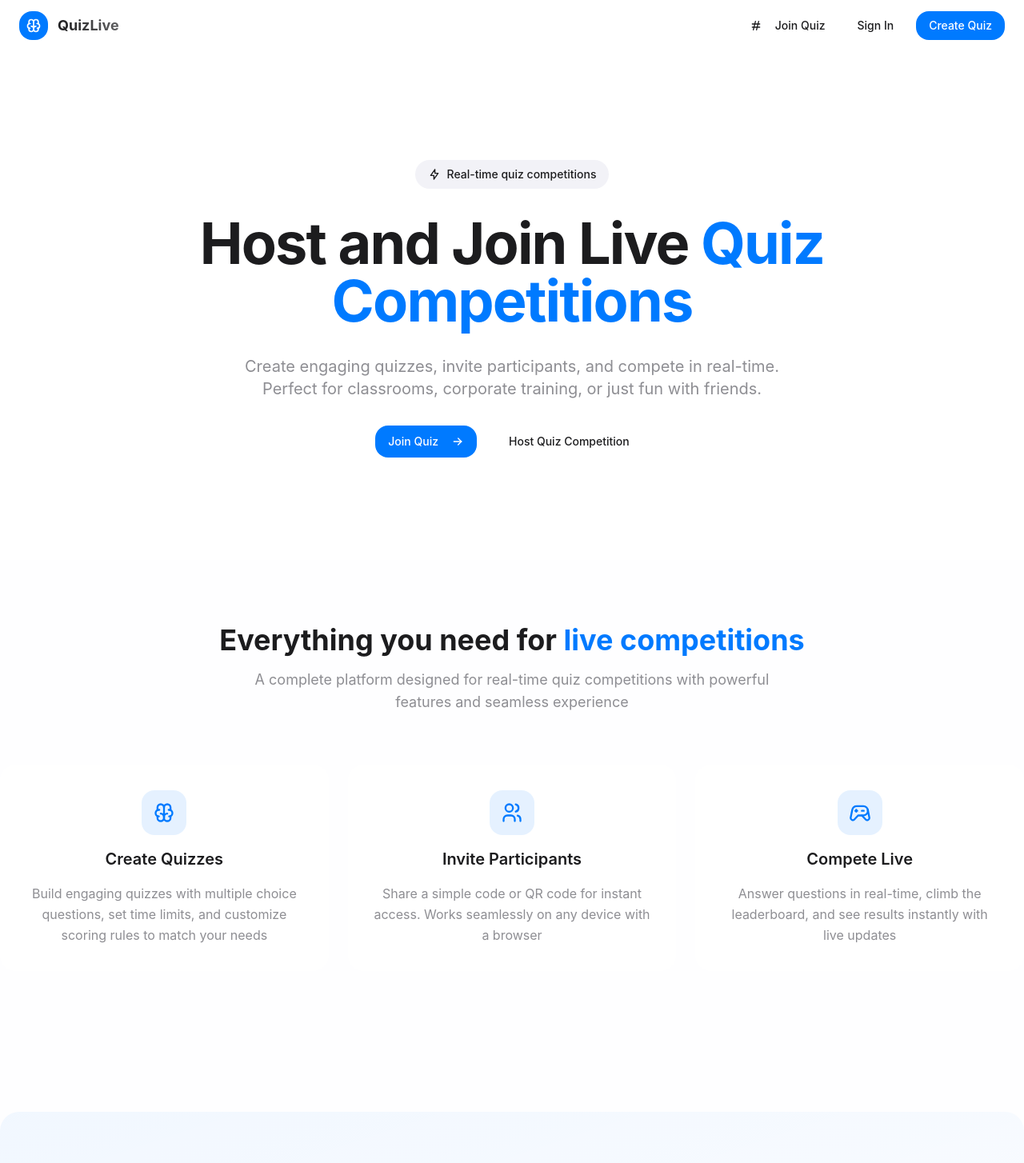
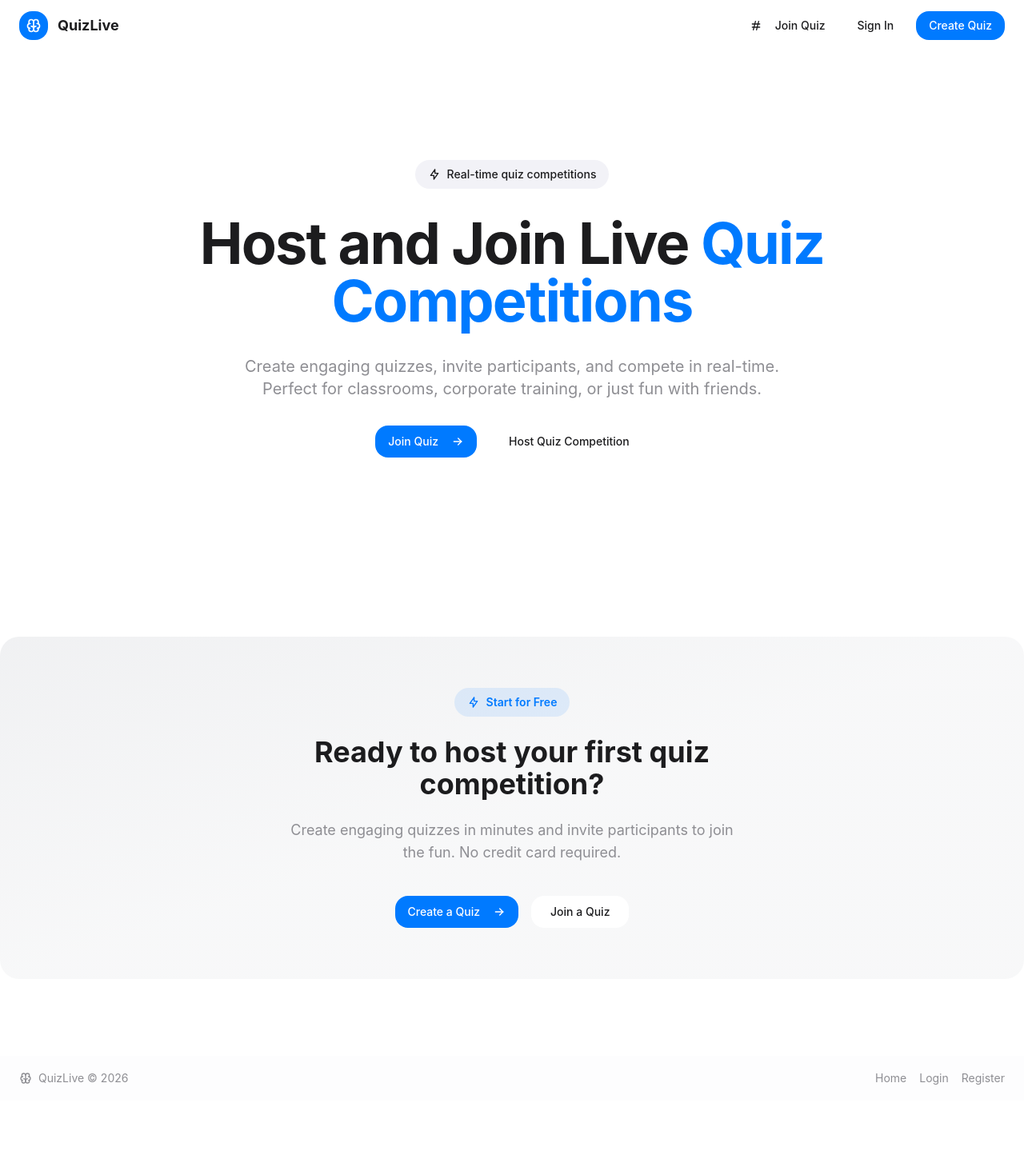
Before and after one commit to vikas-saini-7/realtime-quiz-competition-platform, a Next.js app in the folder frontend/: page / in a window 1280 px wide. Shown: the top 1454 px of the page at 80% size. After the commit the page ends 1376 px from the top, so only its background shows below. Built offline with nearby package versions, Linux system fonts and the light colour scheme; no server answers; a web font is replaced by a local one.

Commit message:
chore: dfs

```diff
--- a/frontend/src/app/page.tsx
+++ b/frontend/src/app/page.tsx
@@ -48,7 +48,7 @@ export default function HomePage() {
         </section>
 
         {/* Features Section */}
-        <section className="container max-w-7xl mx-auto py-20 bg-muted/10 dark:bg-muted/5">
+        {/* <section className="container max-w-7xl mx-auto py-20">
           <div className="text-center mb-16">
             <h2 className="text-3xl md:text-4xl font-bold mb-4">
               Everything you need for{" "}
@@ -94,11 +94,11 @@ export default function HomePage() {
               </p>
             </div>
           </div>
-        </section>
+        </section> */}
 
         {/* CTA Section */}
-        <section className="container max-w-7xl mx-auto py-24 bg-muted/10 dark:bg-muted/5">
-          <div className="relative overflow-hidden rounded-3xl bg-gradient-to-br from-primary/5 via-primary/3 to-transparent p-12 md:p-16">
+        <section className="container max-w-7xl mx-auto py-24">
+          <div className="relative overflow-hidden rounded-3xl bg-gradient-to-br from-gray-500/10 via-gray-500/5 to-gray-500/5 p-12 md:p-16">
             <div className="relative z-10 flex flex-col items-center text-center gap-6">
               <div className="inline-flex items-center gap-2 px-4 py-2 rounded-full bg-primary/10">
                 <IconBolt className="h-4 w-4 text-primary" />
--- a/frontend/src/components/layout/header.tsx
+++ b/frontend/src/components/layout/header.tsx
@@ -78,7 +78,7 @@ export function Header() {
           <div className="flex items-center justify-center w-9 h-9 rounded-xl bg-primary text-primary-foreground">
             <IconBrain className="h-5 w-5" />
           </div>
-          <span className="hidden sm:inline-block bg-gradient-to-r from-foreground to-foreground/70 bg-clip-text text-transparent font-bold">
+          <span className="hidden sm:inline-block font-bold">
             QuizLive
           </span>
         </Link>
--- a/frontend/src/store/auth-store.ts
+++ b/frontend/src/store/auth-store.ts
@@ -47,3 +47,6 @@ export const useAuthStore = create<AuthState>()(
     },
   ),
 );
+
+
+// store
```
